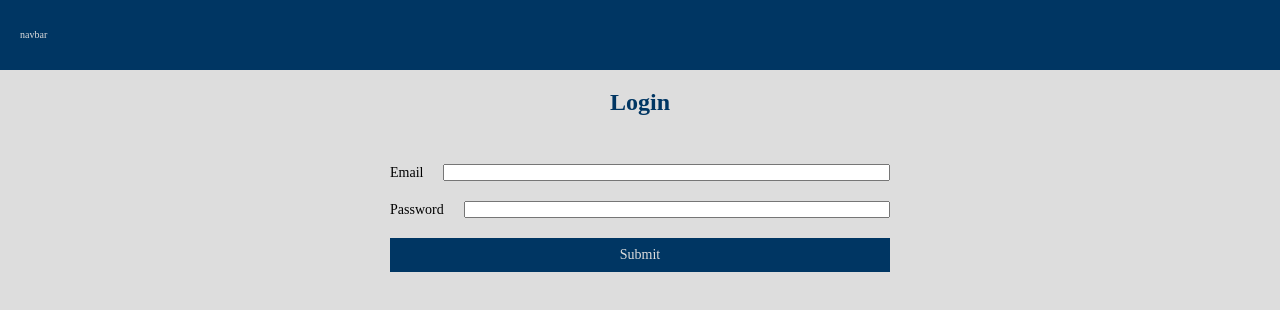
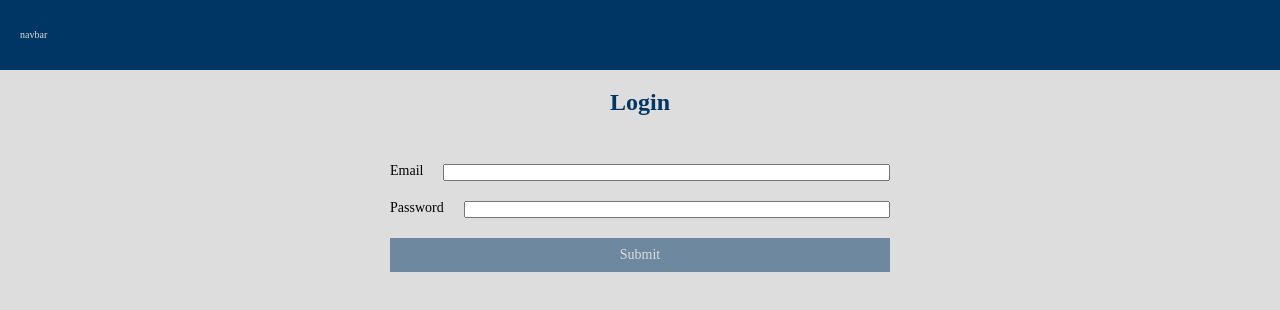
Before and after one commit to todorgarnev/react-login-assignment, a React (Vite) app: page / in a window 1280 px wide. Shown: the top 310 px of the page. Built offline with nearby package versions, Linux system fonts and the light colour scheme.

Commit message:
added server error handling

```diff
--- a/src/components/Button/Button.tsx
+++ b/src/components/Button/Button.tsx
@@ -3,6 +3,7 @@ import { CustomButton } from "./styles";
 
 type ButtonProps = PropsWithChildren & {
   variant: "primary" | "secondary";
+  isDisabled: boolean;
   type?: "button" | "submit";
   clickHandler?: () => void;
 };
@@ -10,11 +11,17 @@ type ButtonProps = PropsWithChildren & {
 export const Button: FunctionComponent<ButtonProps> = ({
   children,
   variant,
+  isDisabled,
   clickHandler,
   type = "button",
 }) => {
+  const onClickHandler = () => {
+    if (!isDisabled && clickHandler) {
+      clickHandler();
+    }
+  };
   return (
-    <CustomButton type={type} $variant={variant} onClick={clickHandler}>
+    <CustomButton type={type} $variant={variant} onClick={onClickHandler} $isDisabled={isDisabled}>
       {children}
     </CustomButton>
   );
--- a/src/components/Button/styles.ts
+++ b/src/components/Button/styles.ts
@@ -1,6 +1,10 @@
+import { css } from "@emotion/react";
 import styled from "@emotion/styled";
 
-export const CustomButton = styled.button<{ $variant: "primary" | "secondary" }>`
+export const CustomButton = styled.button<{
+  $variant: "primary" | "secondary";
+  $isDisabled: boolean;
+}>`
   padding: 1rem 0.5rem;
   background-color: var(--primary-color);
   color: var(--secondary-color);
@@ -8,6 +12,14 @@ export const CustomButton = styled.button<{ $variant: "primary" | "secondary" }>
   font-size: 1.4rem;
   cursor: pointer;
 
+  ${({ $isDisabled }) =>
+    $isDisabled
+      ? css`
+          opacity: 0.5;
+          pointer-events: none;
+        `
+      : ""}
+
   &:hover {
     opacity: 0.9;
   }
--- a/src/components/Input/styles.ts
+++ b/src/components/Input/styles.ts
@@ -1,9 +1,10 @@
 import styled from "@emotion/styled";
 
 export const InputWrapper = styled.div`
-  display: flex;
-  align-items: center;
-  gap: 2rem;
+  display: grid;
+  grid-template-columns: auto 1fr;
+  column-gap: 2rem;
+  row-gap: 0.5rem;
 
   label {
     font-size: 1.4rem;
@@ -13,6 +14,11 @@ export const InputWrapper = styled.div`
     flex: 1;
   }
 
+  span {
+    grid-column: 1/-1;
+    color: var(--error-color);
+  }
+
   label,
   input {
     cursor: pointer;
--- a/src/index.css
+++ b/src/index.css
@@ -11,6 +11,7 @@
 :root {
   --primary-color: #003663;
   --secondary-color: #ddd;
+  --error-color: #DC143C;
 
   font-size: 10px;
 }
--- a/src/pages/login/Login.tsx
+++ b/src/pages/login/Login.tsx
@@ -1,23 +1,27 @@
 import { FunctionComponent } from "react";
+import { useNavigate } from "react-router-dom";
 import { useMutation } from "@tanstack/react-query";
-import { SubmitHandler, useForm } from "react-hook-form";
+import { SubmitHandler, useForm, useWatch } from "react-hook-form";
 import { zodResolver } from "@hookform/resolvers/zod";
 import { Button, Input } from "@/components";
 import { axios } from "@/utils";
 import { Header } from "@/styles";
 import { LoginForm, LoginSchema } from "@/types";
-import { FormWrapper } from "./styles";
-import { useNavigate } from "react-router-dom";
+import { FormWrapper, ServerError } from "./styles";
 
 export const Login: FunctionComponent = () => {
   const navigate = useNavigate();
   const {
     register,
     handleSubmit,
+    control,
     formState: { errors },
   } = useForm<LoginForm>({
     resolver: zodResolver(LoginSchema),
   });
+  const emailValue = useWatch({ control, name: "email" });
+  const passwordValue = useWatch({ control, name: "password" });
+
   const submitLogin = useMutation({
     mutationFn: (userLogin: LoginForm) => axios.post("/login", userLogin),
     onSuccess: () => {
@@ -40,7 +44,9 @@ export const Login: FunctionComponent = () => {
           <Input name="email" label="Email" error={errors.email} register={register} />
           <Input name="password" label="Password" error={errors.password} register={register} />
 
-          <Button type="submit" variant="primary">
+          {submitLogin.isError && <ServerError>Invalid credentials</ServerError>}
+
+          <Button type="submit" variant="primary" isDisabled={!emailValue || !passwordValue}>
             Submit
           </Button>
         </FormWrapper>
--- a/src/pages/login/styles.ts
+++ b/src/pages/login/styles.ts
@@ -8,3 +8,8 @@ export const FormWrapper = styled.form`
   gap: 2rem;
   width: clamp(40ch, 100%, 100ch);
 `;
+
+export const ServerError = styled.span`
+  font-size: 1.2rem;
+  color: var(--error-color);
+`;
--- a/src/types/form.ts
+++ b/src/types/form.ts
@@ -9,6 +9,6 @@ export const LoginSchema: ZodType<LoginForm> = z.object({
   email: z.string().email("Invalid email"),
   password: z
     .string()
-    .min(5, { message: "Password is too short" })
-    .max(20, { message: "Password is too long" }),
+    .transform((t) => t?.trim())
+    .pipe(z.string().min(1, { message: "Password is required" })),
 });
```
